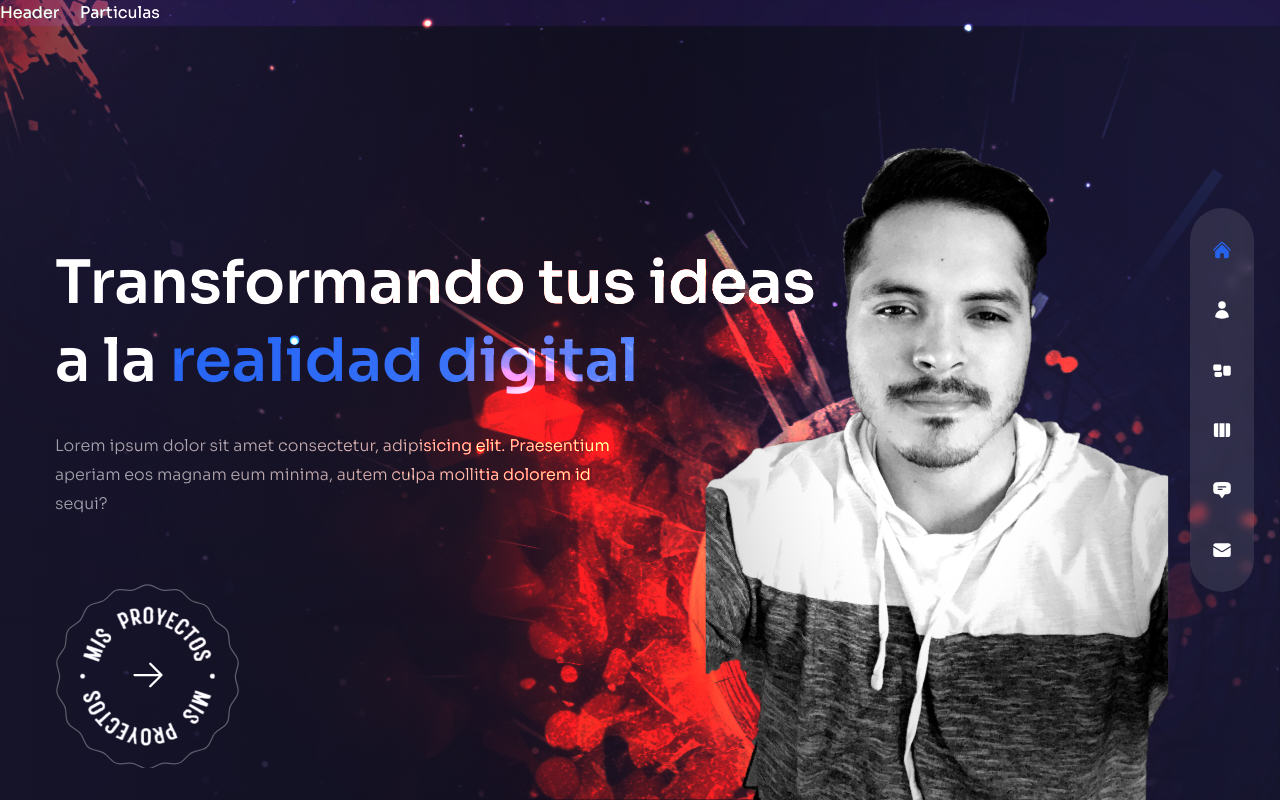
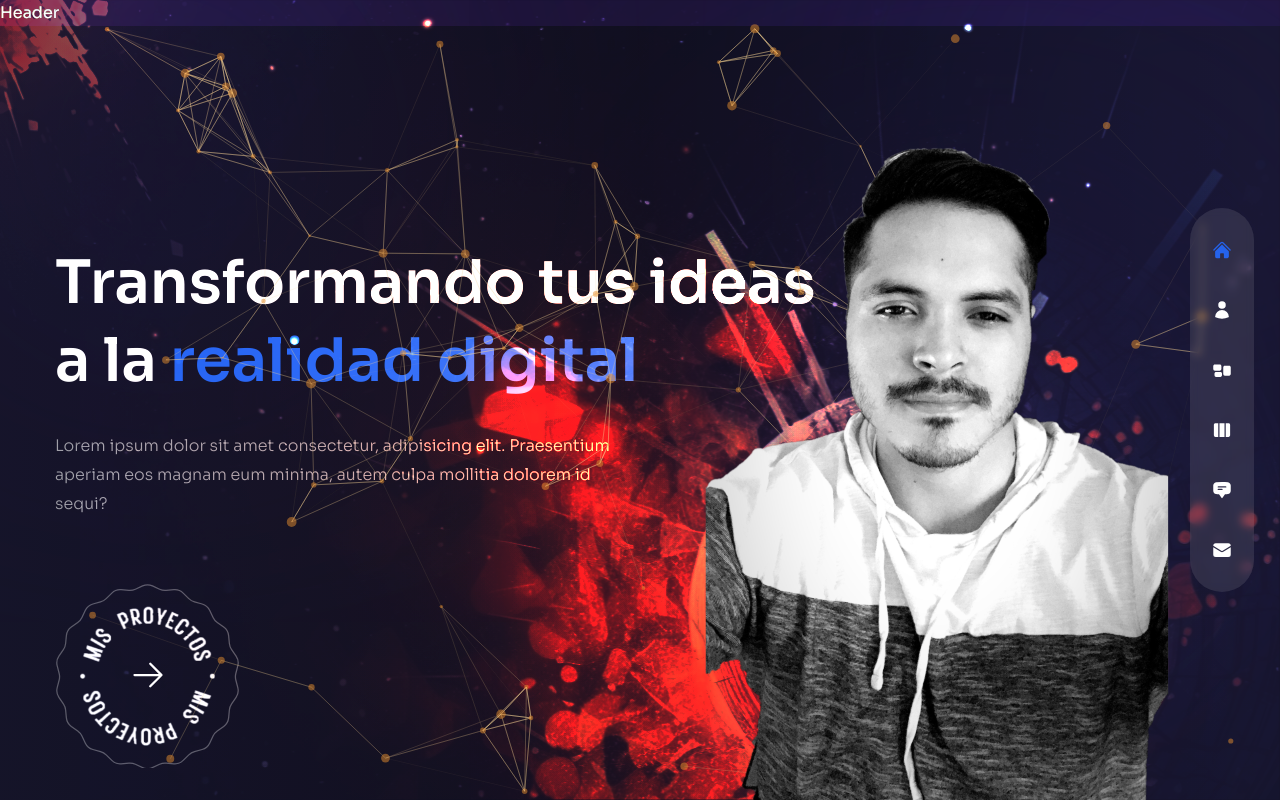
Before and after one commit to Tadeosoto/portafolio, a Next.js app: page / in a window 1280 px wide. Built offline with nearby package versions, Linux system fonts and the light colour scheme.

Commit message:
se termino el componente de particulas

```diff
--- a/components/ParticlesContainer.js
+++ b/components/ParticlesContainer.js
@@ -1,5 +1,96 @@
+import { Particles } from "react-tsparticles";
+import { loadFull } from "tsparticles";
+import React, { useCallback } from "react";
+
 const ParticlesContainer = () => {
-  return <div>Particles Container</div>;
+  // Init
+
+  const particlesInit = useCallback(async (engine) => {
+    await loadFull(engine);
+  }, []);
+
+  const particlesLoaded = useCallback(async () => {}, []);
+  return (
+    <Particles
+      className="w-full h-full absolute translate-z-0"
+      id="tsparticles"
+      init={particlesInit}
+      loaded={particlesLoaded}
+      options={{
+        fullScreen: { enable: false },
+        background: {
+          color: {
+            value: "",
+          },
+        },
+        fpsLimit: 120,
+        interactivity: {
+          events: {
+            onClick: {
+              enable: false,
+              mode: "push",
+            },
+            onHover: {
+              enable: true,
+              mode: "repulse",
+            },
+            resize: true,
+          },
+          modes: {
+            push: {
+              quantity: 90,
+            },
+            repulse: {
+              distance: 200,
+              duration: 0.4,
+            },
+          },
+        },
+        particles: {
+          color: {
+            value: "#e68e2e",
+          },
+          links: {
+            color: "#f5d393",
+            distance: 150,
+            enable: true,
+            opacity: 0.5,
+            width: 1,
+          },
+          collisions: {
+            enable: true,
+          },
+          move: {
+            direction: "none",
+            enable: true,
+            outModes: {
+              default: "bounce",
+            },
+            random: false,
+            speed: 1,
+            straight: false,
+          },
+          number: {
+            density: {
+              enable: true,
+              area: 800,
+            },
+            value: 80,
+          },
+          opacity: {
+            value: 0.5,
+          },
+          shape: {
+            type: "circle",
+          },
+          size: {
+            value: { min: 1, max: 5 },
+          },
+        },
+        detectRetina: true,
+      }}
+    />
+  );
 };
 
 export default ParticlesContainer;
--- a/pages/index.js
+++ b/pages/index.js
@@ -62,7 +62,7 @@
         {/* bg image */}
         <div className="bg-none xl:bg-explosion xl:bg-cover xl:bg-right xl:bg-no-repeat w-full h-full absolute mix-blend-color-dodge transalte-z-0"></div>
         {/* particulas */}
-        <div>Particulas</div>
+        <ParticleContainer />
         {/* imagen avatar */}
         <motion.div
           variants={fadeIn("down", 0.5)}
```
